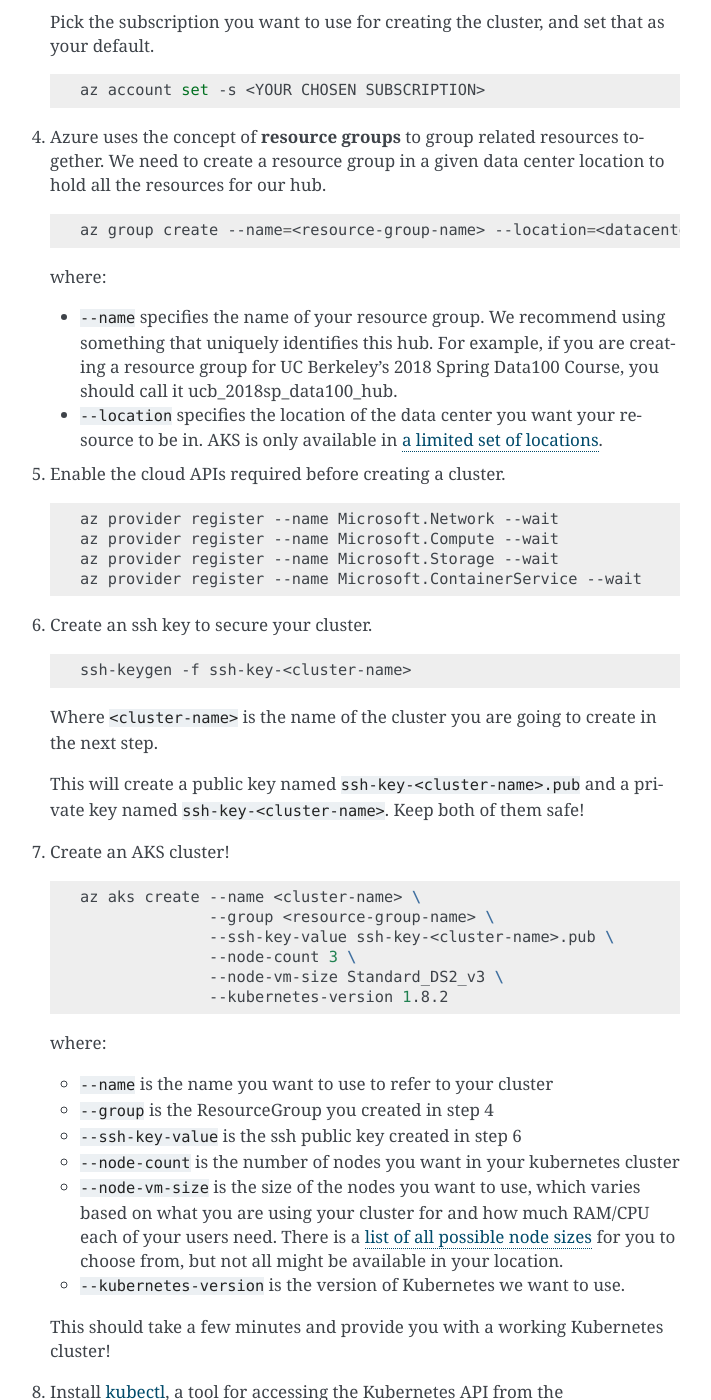
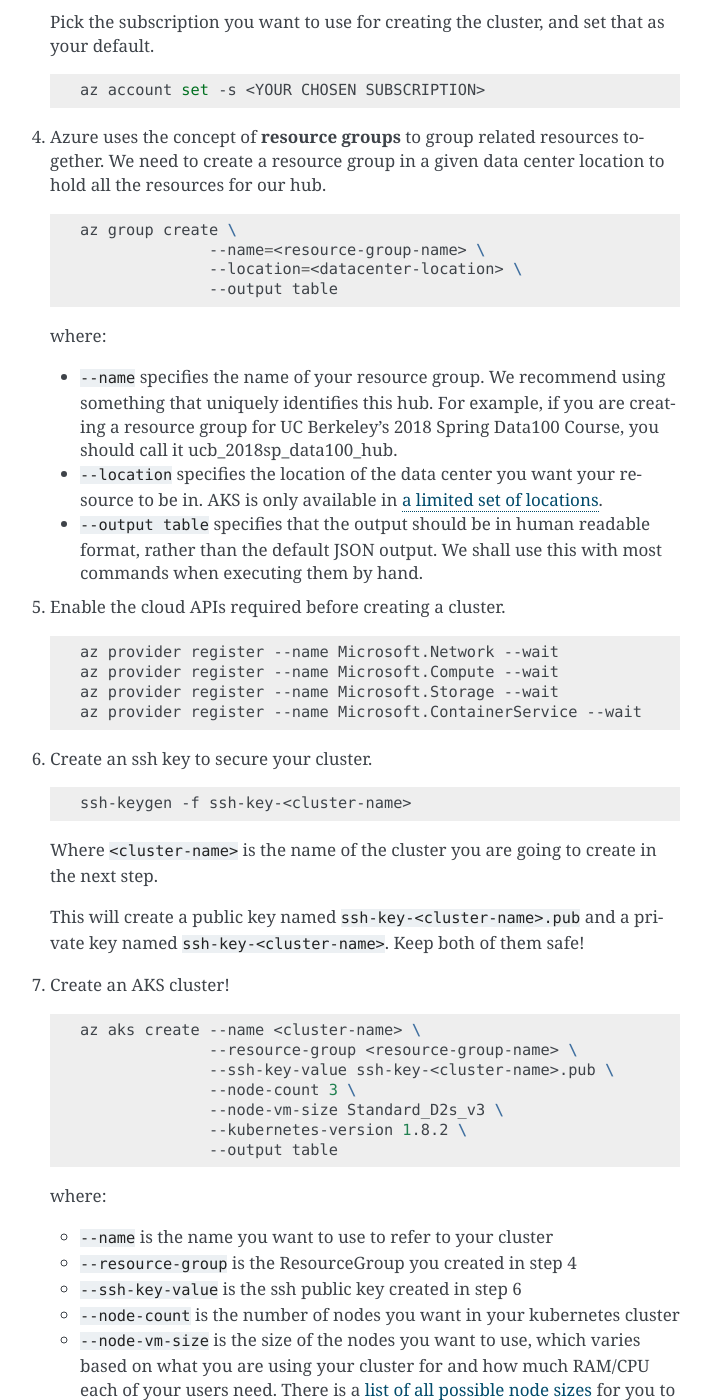
Before and after one commit to jupyterhub/zero-to-jupyterhub-k8s, a Sphinx documentation site: the page built from doc/source/create-k8s-cluster.rst, in a window 1280 px wide and 1400 px high, scrolled down 2287 px. Shown: the whole window, without its empty margins (400-1111 px from the left). Built offline with Sphinx 7.4.7, drawn with Linux system fonts in a browser that asks for light colours; some of the changed text lies outside the part shown.

Commit message:
Run through azure docs and fix some typos
- --resource-group not --group (This is inconsistent, unfortunately)
- Use --output table everywhere, and explain why it is needed
- Fixup name of the default node used

```diff
--- a/doc/source/create-k8s-cluster.rst
+++ b/doc/source/create-k8s-cluster.rst
@@ -116,7 +116,7 @@
 
    .. code-block:: bash
 
-      az account list --refresh -o table
+      az account list --refresh --output table
 
    Pick the subscription you want to use for creating the cluster, and set that
    as your default.
@@ -132,16 +132,22 @@
 
    .. code-block:: bash
 
-     az group create --name=<resource-group-name> --location=<datacenter-location> -o table
+     az group create \
+                   --name=<resource-group-name> \
+                   --location=<datacenter-location> \
+                   --output table
 
   where:
 
   * ``--name`` specifies the name of your resource group. We recommend using something
     that uniquely identifies this hub. For example, if you are creating a resource group
     for UC Berkeley's 2018 Spring Data100 Course, you should call it ucb_2018sp_data100_hub.
-
   * ``--location`` specifies the location of the data center you want your resource to be in.
-    AKS is only available in `a limited set of locations <https://github.com/Azure/AKS/blob/master/preview_regions.md>`_.
+    AKS is only available in `a limited set of locations
+    <https://github.com/Azure/AKS/blob/master/preview_regions.md>`_.
+  * ``--output table`` specifies that the output should be in human readable
+    format, rather than the default JSON output. We shall use this with most
+    commands when executing them by hand.
 
 5. Enable the cloud APIs required before creating a cluster.
 
@@ -168,16 +174,17 @@
    .. code-block:: bash
 
       az aks create --name <cluster-name> \
-                    --group <resource-group-name> \
+                    --resource-group <resource-group-name> \
                     --ssh-key-value ssh-key-<cluster-name>.pub \
                     --node-count 3 \
-                    --node-vm-size Standard_DS2_v3 \
-                    --kubernetes-version 1.8.2
+                    --node-vm-size Standard_D2s_v3 \
+                    --kubernetes-version 1.8.2 \
+                    --output table
 
    where:
 
    * ``--name`` is the name you want to use to refer to your cluster
-   * ``--group`` is the ResourceGroup you created in step 4
+   * ``--resource-group`` is the ResourceGroup you created in step 4
    * ``--ssh-key-value`` is the ssh public key created in step 6
    * ``--node-count`` is the number of nodes you want in your kubernetes cluster
    * ``--node-vm-size`` is the size of the nodes you want to use, which varies based on
@@ -201,12 +208,15 @@
 
    .. code-block:: bash
 
-      az aks get-credentials --name <cluster-name> --group <resource-group-name>
+      az aks get-credentials \
+                   --name <cluster-name> \
+                   --resource-group <resource-group-name> \
+                   --output table
 
   where:
 
   * ``--name`` is the name you gave your cluster in step 7
-  * ``--group`` is the ResourceGroup you created in step 4
+  * ``--resource-group`` is the ResourceGroup you created in step 4
 
 10. Check if your cluster is fully functional
 
```
